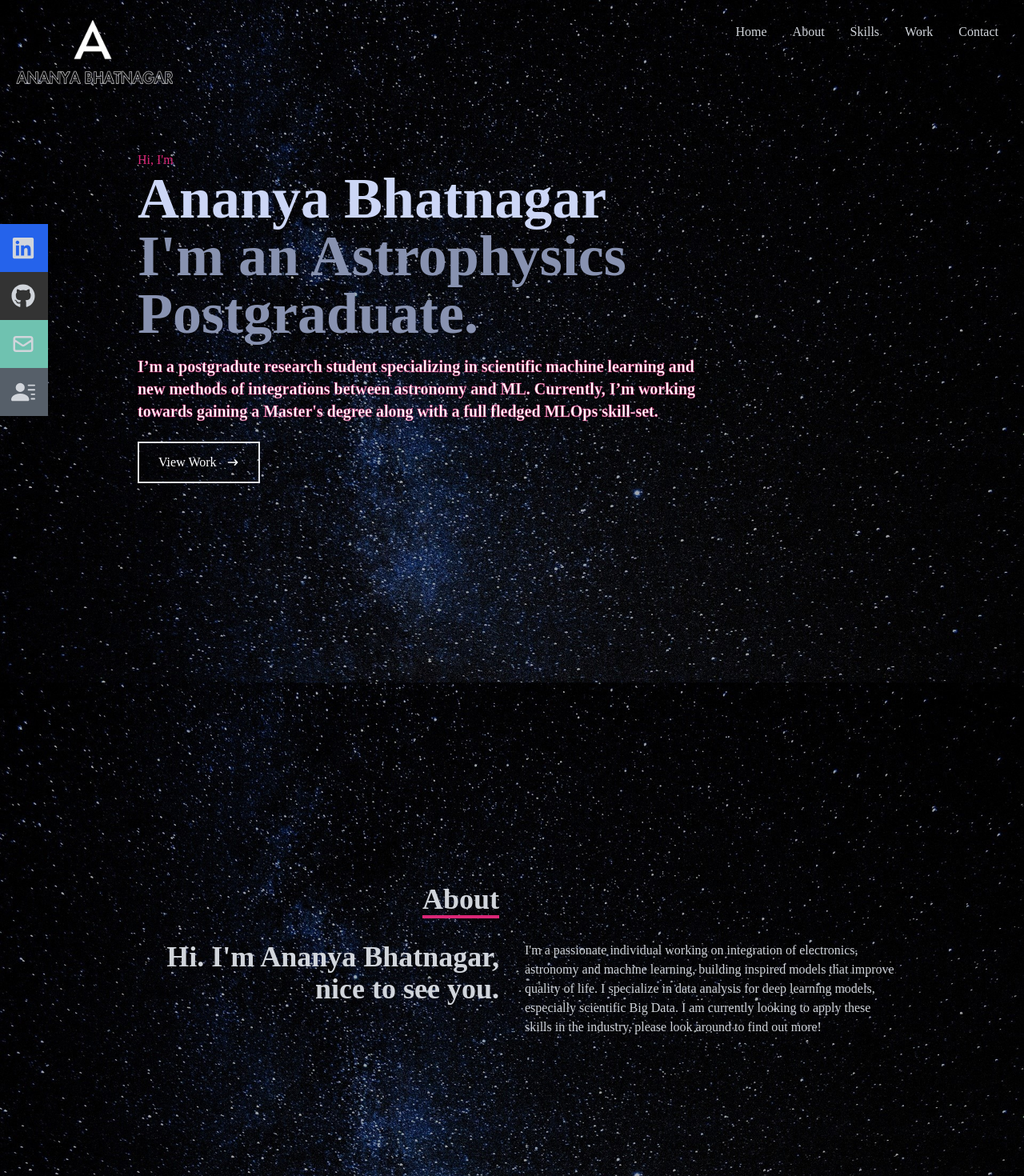
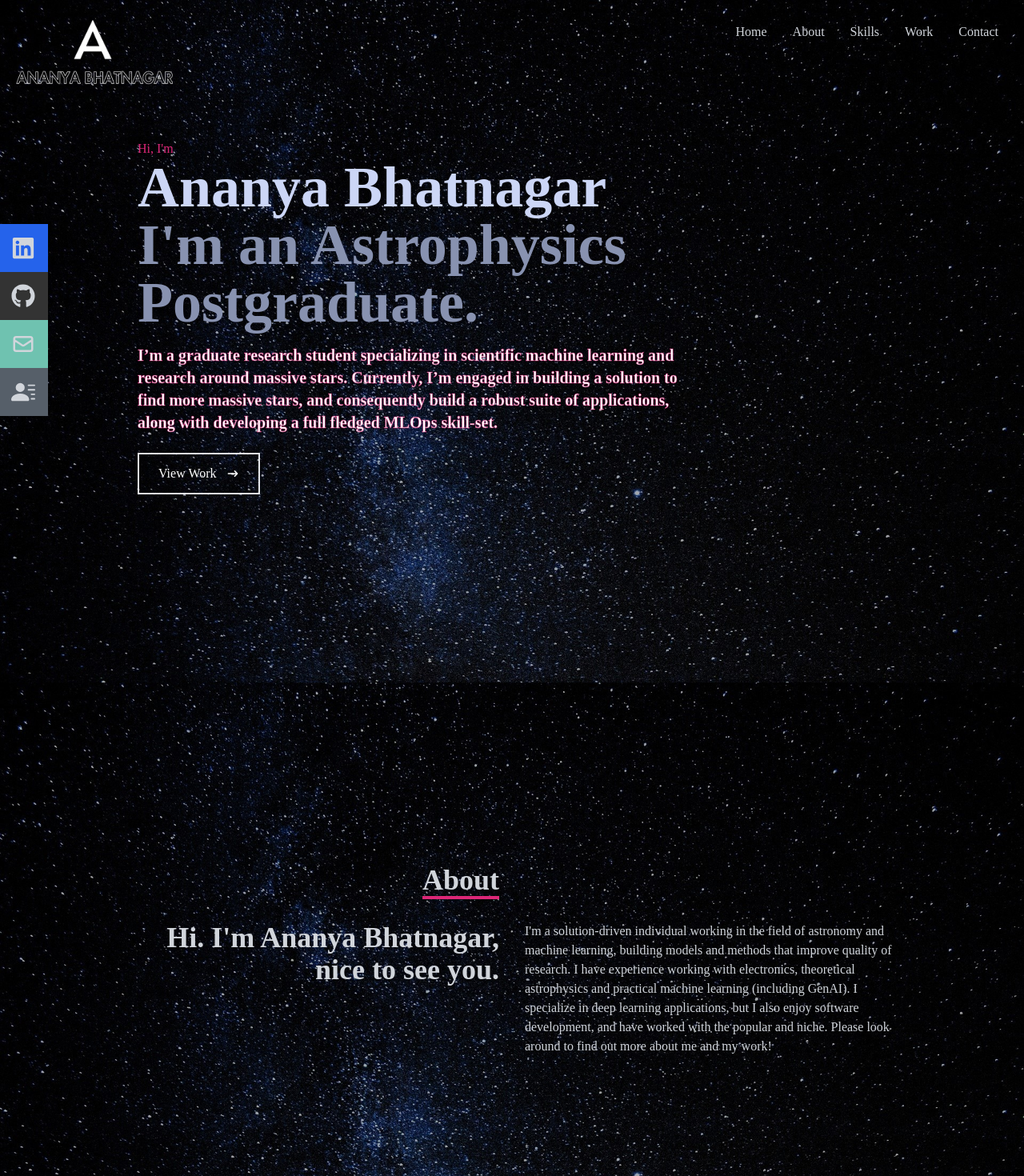
Before and after one commit to bananya-ml/portfolio, a React (Create React App) app: page / in a window 1280 px wide. Shown: the top 1470 px of the page at 80% size. Built offline with nearby package versions, Linux system fonts and the light colour scheme.

Commit message:
edited info about me

```diff
--- a/src/components/About.jsx
+++ b/src/components/About.jsx
@@ -17,10 +17,11 @@ const About = () => {
               <p>Hi. I'm Ananya Bhatnagar, nice to see you.</p>
             </div>
             <div>
-              <p>I'm a passionate individual working on integration of electronics, astronomy and machine learning,
-              building inspired models that improve quality of life. I specialize in data analysis
-              for deep learning models, especially scientific Big Data. I am currently looking to
-              apply these skills in the industry, please look around to find out more!</p>
+              <p>I'm a solution-driven individual working in the field of astronomy and machine learning,
+              building models and methods that improve quality of research. I have experience working with electronics,
+              theoretical astrophysics and practical machine learning (including GenAI). I specialize in deep learning
+              applications, but I also enjoy software development, and have worked with the popular and niche. Please
+              look around to find out more about me and my work!</p>
             </div>
           </div>
       </div>
--- a/src/components/Home.jsx
+++ b/src/components/Home.jsx
@@ -16,9 +16,10 @@ const Home = () => {
           I'm an Astrophysics Postgraduate.
         </h2>
         <p className='text-xl text-pink-600 py-4 font-bold max-w-[700px] shadow'>
-          I’m a postgradute research student specializing in scientific machine learning and
-          new methods of integrations between astronomy and ML. Currently, I’m working towards
-          gaining a Master's degree along with a full fledged MLOps skill-set.
+          I’m a graduate research student specializing in scientific machine learning and
+          research around massive stars. Currently, I’m engaged in building a solution to find
+          more massive stars, and consequently build a robust suite of applications, along
+          with developing a full fledged MLOps skill-set.
         </p>
         <div>
           <Link to='work' smooth={true} duration={500}>
```
Also changed, not shown: src/assets/carrdqr.png (added).
